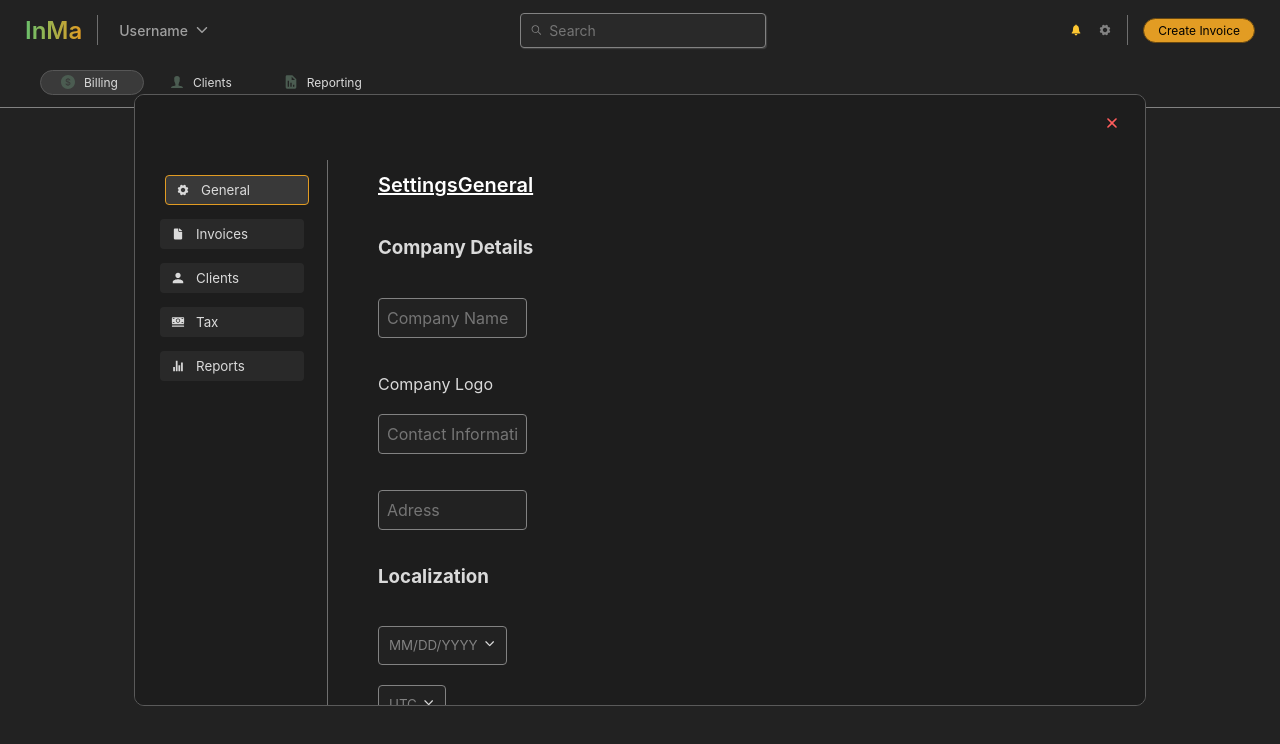
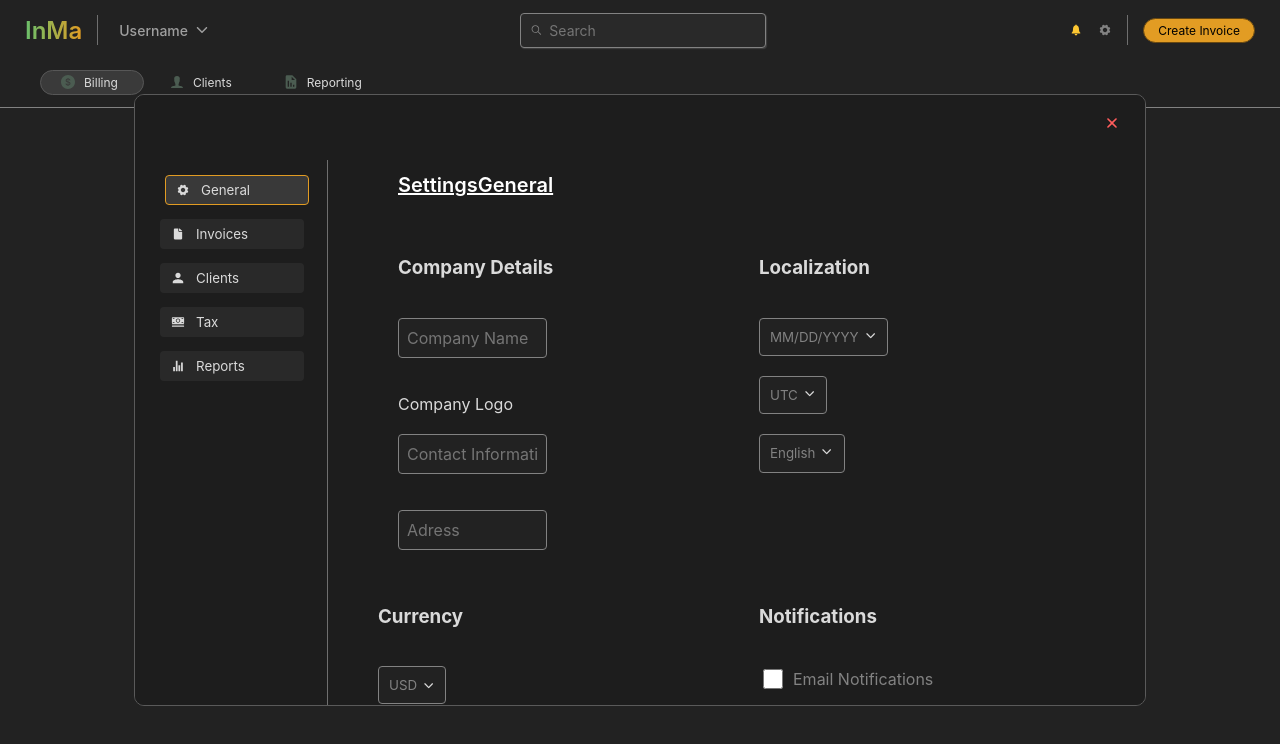
Before and after one commit to Darleanow/InvoiceManager, a Next.js app in the folder frontend/: page /sandbox in a window 1280 px wide. Both pictures are taken after a click on the button 1105 px from the left and 30 px from the top of the page. Shown: the top 744 px of the page. Built offline with nearby package versions, Linux system fonts and the light colour scheme; a web font is replaced by a local one.

Commit message:
style(Settings): Add new styles to settings general

```diff
--- a/frontend/app/components/_atoms/SettingsCategory/SettingsGeneral/SettingsGeneral.jsx
+++ b/frontend/app/components/_atoms/SettingsCategory/SettingsGeneral/SettingsGeneral.jsx
@@ -15,7 +15,7 @@
 
 export default function SettingsGeneral() {
   return (
-    <div>
+    <div className={styles.page}>
       <h1 className={styles.title}>SettingsGeneral</h1>
       <div className={styles.general_container}>
         <h3> Company Details</h3>
--- a/frontend/app/components/_atoms/SettingsCategory/SettingsGeneral/SettingsGeneral.module.scss
+++ b/frontend/app/components/_atoms/SettingsCategory/SettingsGeneral/SettingsGeneral.module.scss
@@ -4,24 +4,41 @@
     color: white;
     margin-bottom: 20px;
     text-decoration: underline;
+    padding-left: 20px;
+    grid-column: 1 / span 2;
 }
 
 .general_container {
     display: flex;
     flex-direction: column;
     gap: 20px;
+    grid-column: 1;
+    grid-row: 2;
+    padding-left: 20px;
 }
 
 .localization_container {
     display: flex;
     flex-direction: column;
     gap: 20px;
+    grid-column: 2;
+    grid-row: 2;
 }
 
 .currency_container {
     display: flex;
     flex-direction: column;
     gap: 20px;
+    grid-column: 1;
+    grid-row: 3;
+}
+
+.notifications_container {
+    display: flex;
+    flex-direction: column;
+    gap: 20px;
+    grid-column: 2;
+    grid-row: 3;
 }
 
 .wrapper {
@@ -43,8 +60,10 @@
     border-radius: 4px;
 }
 
-.notifications_container {
-    display: flex;
-    flex-direction: column;
+.page {
+    display: grid;
+    grid-template-columns: 1fr 1fr;
+    grid-auto-rows: auto;
     gap: 20px;
+    padding-bottom: 20px;
 }
```
